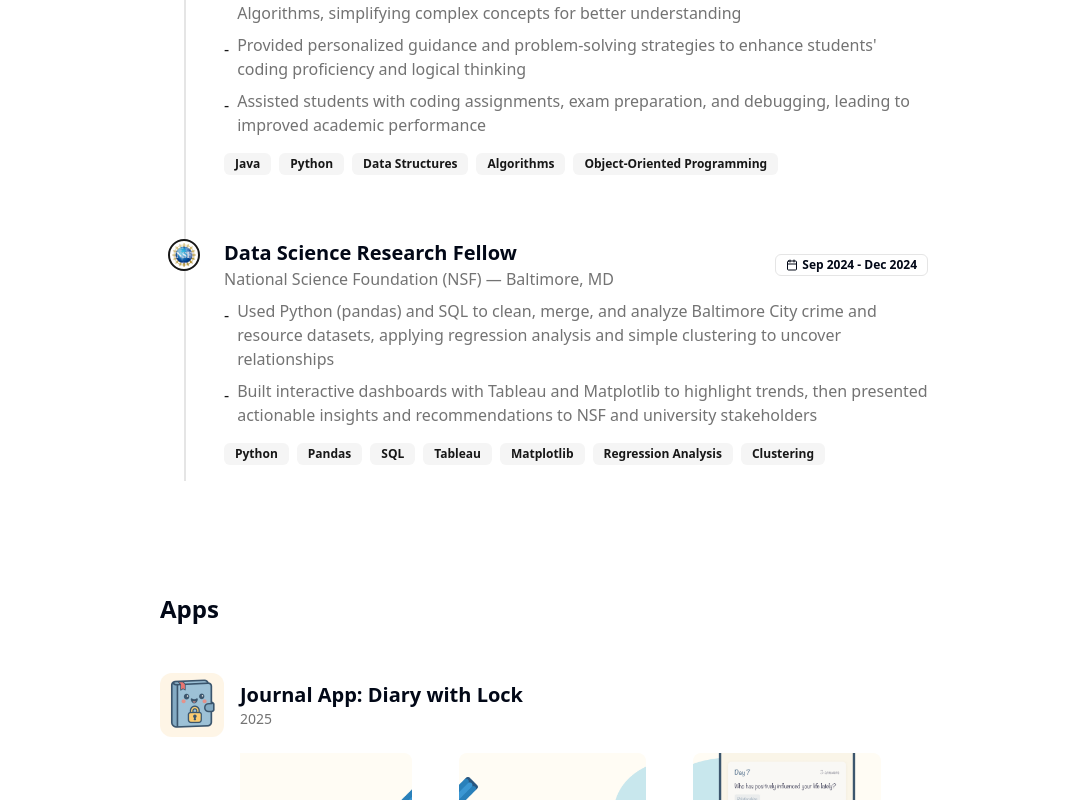
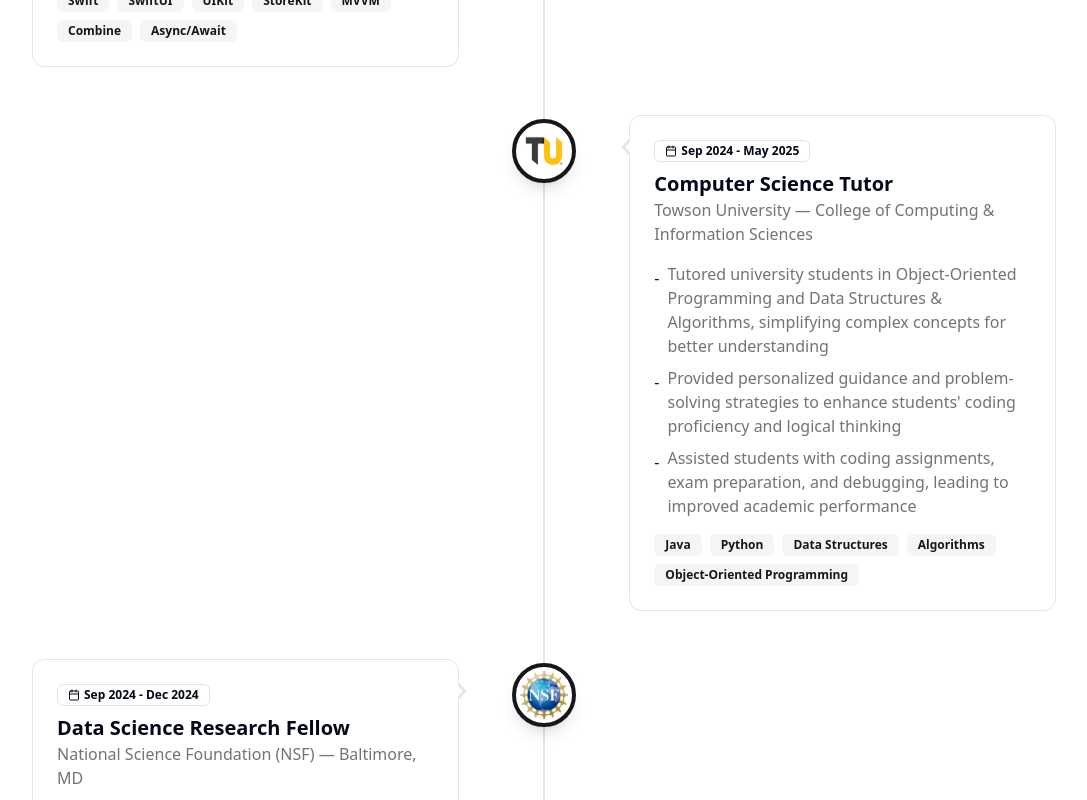
Before and after one commit to Abdalla2024/abdalla2024.github.io, a React (Vite) app: page / in a window 1280 px wide. Shown: the part 1160-1960 px from the top of the page, without its empty margins (96-1183 px from the left). Built offline with nearby package versions, Linux system fonts and the light colour scheme.

Commit message:
Updated timeline styling

```diff
--- a/src/App.tsx
+++ b/src/App.tsx
@@ -456,7 +456,7 @@ function ExperienceSection() {
   return (
     <section id="experience" className="py-8 bg-background">
       <div className="container mx-auto px-4">
-        <div className="max-w-3xl mx-auto">
+        <div className="max-w-5xl mx-auto">
           <motion.div
             initial={{ opacity: 0, y: 20 }}
             whileInView={{ opacity: 1, y: 0 }}
@@ -464,49 +464,63 @@ function ExperienceSection() {
             viewport={{ once: true }}
             className="mb-12"
           >
-            <h2 className="text-2xl font-bold mb-6">
+            <h2 className="text-2xl font-bold mb-6 text-center">
               Work Experience
             </h2>
           </motion.div>
+
           <div className="relative">
-            {/* Timeline line */}
-            <div className="absolute left-6 top-0 bottom-0 w-[2px] bg-border" />
+            {/* Central timeline line */}
+            <div className="absolute left-1/2 transform -translate-x-1/2 top-0 bottom-0 w-[2px] bg-border hidden md:block" />
+
+            {/* Mobile timeline line */}
+            <div className="absolute left-6 top-0 bottom-0 w-[2px] bg-border md:hidden" />
 
             {portfolioData.experience.map((exp, index) => {
               const logo = getExperienceLogo(exp.id)
+              const isLeft = index % 2 === 0
 
               return (
                 <motion.div
                   key={exp.id}
-                  initial={{ opacity: 0, x: -50 }}
+                  initial={{ opacity: 0, x: isLeft ? -50 : 50 }}
                   whileInView={{ opacity: 1, x: 0 }}
                   transition={{ duration: 0.5, delay: index * 0.1 }}
                   viewport={{ once: true }}
-                  className="relative flex items-start mb-12"
+                  className="relative mb-12"
                 >
-                  {/* Timeline logo */}
-                  <div className="absolute left-2 w-8 h-8 bg-background rounded-full flex items-center justify-center border-2 border-primary">
+                  {/* Desktop layout - alternating sides */}
+                  <div className="hidden md:flex items-start relative">
+                    {/* Timeline node positioned absolutely in center */}
+                    <div className="absolute left-1/2 transform -translate-x-1/2 pt-1 z-10">
+                      <div className="w-16 h-16 bg-background rounded-full flex items-center justify-center border-4 border-primary shadow-lg">
                         {logo && (
                           <img
                             src={logo}
                             alt={`${exp.position} logo`}
-                        className="w-6 h-6 rounded-sm"
+                            className="w-12 h-12 rounded-sm"
                           />
                         )}
                       </div>
+                    </div>
 
-                  {/* Content */}
-                  <div className="ml-16 flex-1">
-                    <div className="mb-4">
-                      <div className="flex flex-col sm:flex-row sm:items-center sm:justify-between mb-2">
-                        <div>
-                          <h3 className="text-xl font-semibold">{exp.position}</h3>
-                          <p className="text-muted-foreground">{exp.company}</p>
-                        </div>
-                        <Badge variant="outline" className="mt-2 sm:mt-0 w-fit">
+                    {isLeft ? (
+                      <>
+                        {/* Content on left with speech bubble */}
+                        <div className="w-5/12">
+                          <motion.div
+                            className="relative"
+                            whileHover={{ scale: 1.05 }}
+                            transition={{ duration: 0.2, ease: "easeOut" }}
+                          >
+                            <Card className="p-6">
+                              <div className="flex flex-col items-start mb-4">
+                                <Badge variant="outline" className="mb-2">
                                   <CalendarIcon className="mr-1 h-3 w-3" />
                                   {exp.period}
                                 </Badge>
+                                <h3 className="text-xl font-semibold">{exp.position}</h3>
+                                <p className="text-muted-foreground">{exp.company}</p>
                               </div>
                               <ul className="text-muted-foreground mb-4 space-y-2">
                                 {exp.description.map((bullet, bulletIndex) => (
@@ -523,6 +537,104 @@ function ExperienceSection() {
                                   </Badge>
                                 ))}
                               </div>
+                            </Card>
+                            {/* Speech bubble arrow pointing right */}
+                            <div className="absolute top-6 -right-2 w-0 h-0 border-l-8 border-l-border border-t-8 border-t-transparent border-b-8 border-b-transparent"></div>
+                            <div className="absolute top-6 -right-1 w-0 h-0 border-l-8 border-l-background border-t-8 border-t-transparent border-b-8 border-b-transparent"></div>
+                          </motion.div>
+                        </div>
+
+                        {/* Empty space on right */}
+                        <div className="w-7/12"></div>
+                      </>
+                    ) : (
+                      <>
+                        {/* Empty space on left */}
+                        <div className="w-7/12"></div>
+
+                        {/* Content on right with speech bubble */}
+                        <div className="w-5/12">
+                          <motion.div
+                            className="relative"
+                            whileHover={{ scale: 1.05 }}
+                            transition={{ duration: 0.2, ease: "easeOut" }}
+                          >
+                            <Card className="p-6">
+                              <div className="flex flex-col items-start mb-4">
+                                <Badge variant="outline" className="mb-2">
+                                  <CalendarIcon className="mr-1 h-3 w-3" />
+                                  {exp.period}
+                                </Badge>
+                                <h3 className="text-xl font-semibold">{exp.position}</h3>
+                                <p className="text-muted-foreground">{exp.company}</p>
+                              </div>
+                              <ul className="text-muted-foreground mb-4 space-y-2">
+                                {exp.description.map((bullet, bulletIndex) => (
+                                  <li key={bulletIndex} className="flex items-start">
+                                    <span className="text-primary mr-2 mt-1">-</span>
+                                    <span>{bullet}</span>
+                                  </li>
+                                ))}
+                              </ul>
+                              <div className="flex flex-wrap gap-2">
+                                {exp.tech.map((tech, techIndex) => (
+                                  <Badge key={techIndex} variant="secondary" className="text-xs">
+                                    {tech}
+                                  </Badge>
+                                ))}
+                              </div>
+                            </Card>
+                            {/* Speech bubble arrow pointing left */}
+                            <div className="absolute top-6 -left-2 w-0 h-0 border-r-8 border-r-border border-t-8 border-t-transparent border-b-8 border-b-transparent"></div>
+                            <div className="absolute top-6 -left-1 w-0 h-0 border-r-8 border-r-background border-t-8 border-t-transparent border-b-8 border-b-transparent"></div>
+                          </motion.div>
+                        </div>
+                      </>
+                    )}
+                  </div>
+
+                  {/* Mobile layout - all on right side */}
+                  <div className="md:hidden relative flex items-start">
+                    {/* Timeline logo */}
+                    <div className="absolute left-2 w-8 h-8 bg-background rounded-full flex items-center justify-center border-2 border-primary">
+                      {logo && (
+                        <img
+                          src={logo}
+                          alt={`${exp.position} logo`}
+                          className="w-6 h-6 rounded-sm"
+                        />
+                      )}
+                    </div>
+
+                    {/* Content */}
+                    <div className="ml-16 flex-1">
+                      <Card className="p-4">
+                        <div className="mb-4">
+                          <div className="flex flex-col mb-2">
+                            <Badge variant="outline" className="mb-2 w-fit">
+                              <CalendarIcon className="mr-1 h-3 w-3" />
+                              {exp.period}
+                            </Badge>
+                            <h3 className="text-xl font-semibold">{exp.position}</h3>
+                            <p className="text-muted-foreground">{exp.company}</p>
+                          </div>
+                          <ul className="text-muted-foreground mb-4 space-y-2">
+                            {exp.description.map((bullet, bulletIndex) => (
+                              <li key={bulletIndex} className="flex items-start">
+                                <span className="text-primary mr-2 mt-1">-</span>
+                                <span>{bullet}</span>
+                              </li>
+                            ))}
+                          </ul>
+                          <div className="flex flex-wrap gap-2">
+                            {exp.tech.map((tech, techIndex) => (
+                              <Badge key={techIndex} variant="secondary" className="text-xs">
+                                {tech}
+                              </Badge>
+                            ))}
+                          </div>
+                        </div>
+                      </Card>
                     </div>
                   </div>
                 </motion.div>
```
Lines whose indentation alone changed are shown as unchanged.
